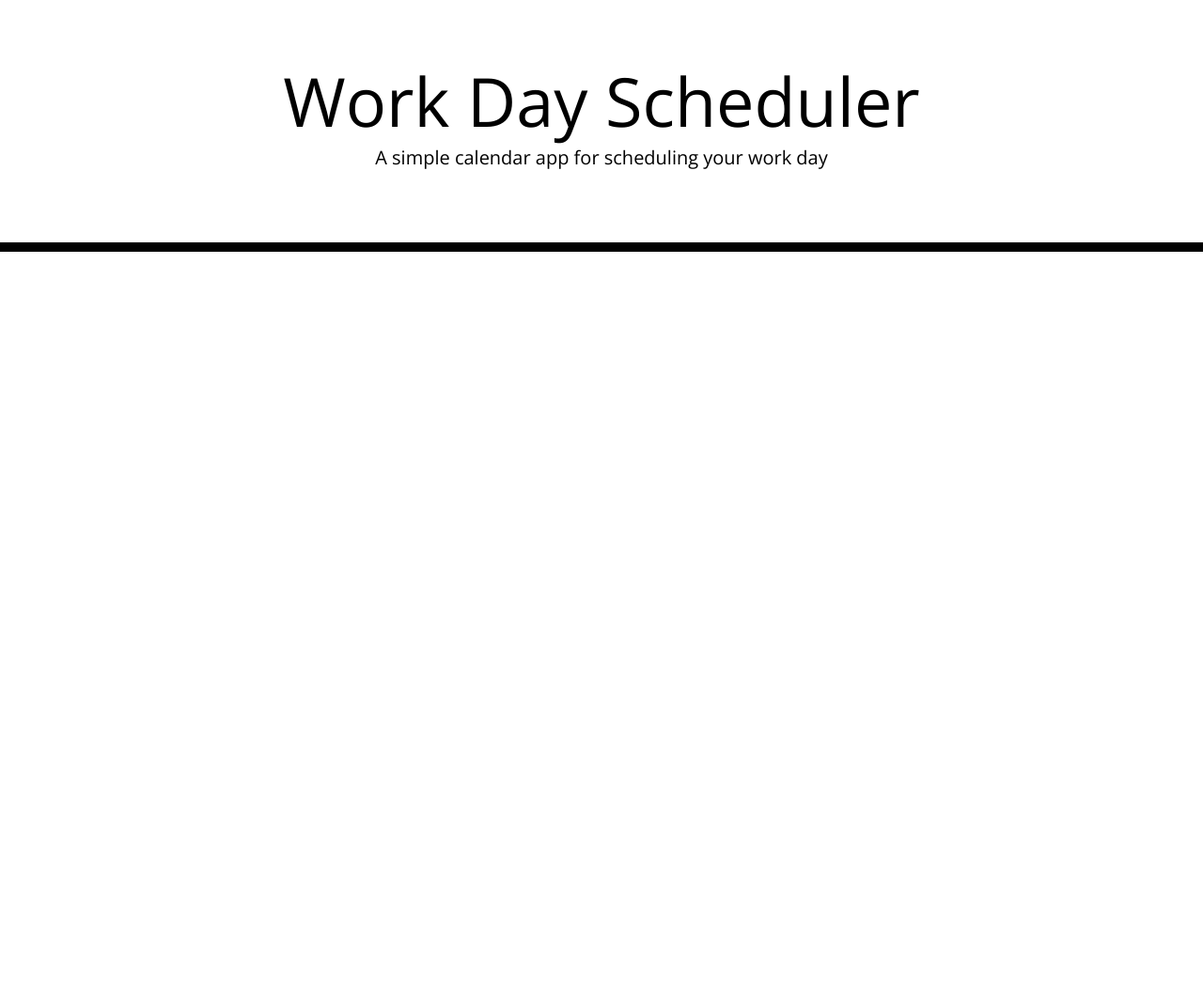
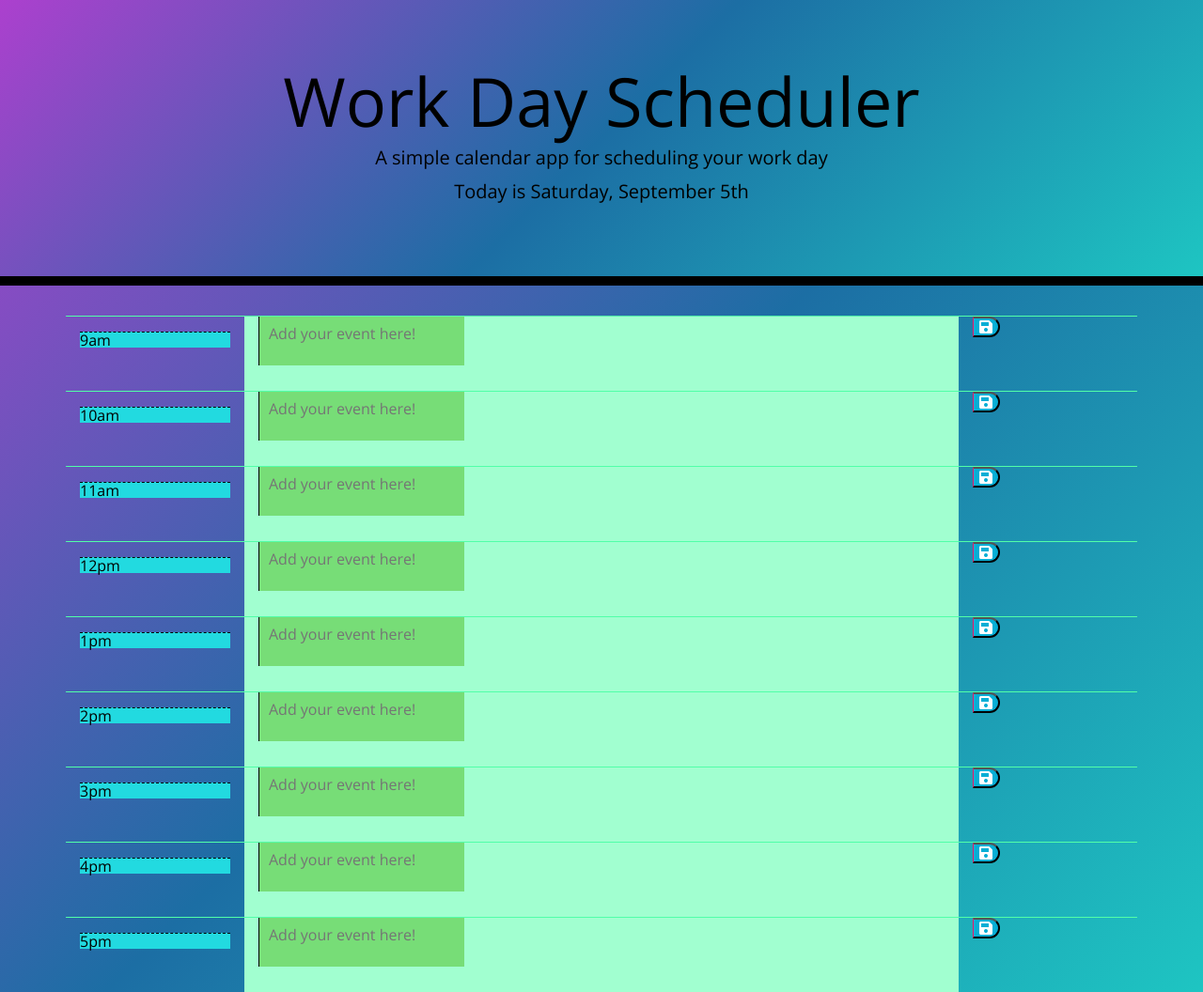
Before and after one commit to rebecca88oliver/Day-Planner, a plain HTML site: page index.html in a window 1280 px wide. Shown: the whole page at 94% size. Before the commit the page ends 800 px from the top, so only its background shows below. Drawn offline with nearby package versions, Linux system fonts and the light colour scheme.

Commit message:
Updating CSS and Read Me
CSS comments added and Read Me added.

```diff
--- a/index.html
+++ b/index.html
@@ -4,6 +4,13 @@
     <meta charset="UTF-8" />
     <meta name="viewport" content="width=device-width, initial-scale=1.0" />
     <meta http-equiv="X-UA-Compatible" content="ie=edge" />
+
+    <!-- Link to JQuery-->
+    <script
+    src="https://code.jquery.com/jquery-3.4.1.min.js"
+    integrity="sha256-CSXorXvZcTkaix6Yvo6HppcZGetbYMGWSFlBw8HfCJo="
+    crossorigin="anonymous"></script>
+
     <link
       rel="stylesheet"
       href="https://stackpath.bootstrapcdn.com/bootstrap/4.3.1/css/bootstrap.min.css"
@@ -34,5 +41,6 @@
 
     <script src="https://code.jquery.com/jquery-3.4.1.min.js"></script>
     <script src="https://cdnjs.cloudflare.com/ajax/libs/moment.js/2.24.0/moment.min.js"></script>
+    <script src="script.js"></script>
   </body>
 </html>
--- a/style.css
+++ b/style.css
@@ -2,6 +2,7 @@ body {
   font-family: 'Open Sans', sans-serif;
   font-size: 16px;
   line-height: 1;
+  background: -webkit-linear-gradient(-45deg, #AC40CE 0%, #1C6EA4 50%, #1EC5C2 100%);
 }
 
 textarea{
@@ -15,8 +16,7 @@ textarea{
 
 .jumbotron {
   text-align: center;
-  background-color: transparent;
-  color: black;
+  background: -webkit-linear-gradient(-45deg, #AC40CE 0%, #1C6EA4 50%, #1EC5C2 100%);  color: black;
   border-radius: 0;
   border-bottom: 10px solid black;
 }
@@ -33,39 +33,46 @@ textarea{
 .row {
   white-space: pre-wrap;
   height: 80px;
-  border-top: 1px solid white;;
+  border-top: 1px solid rgb(81, 255, 168);;
 }
 
+/* Displays the time on the left */
 .hour {
-  background-color: #ffffff;
+  background-color: #22dae0;
   color: #000000;
   border-top: 1px dashed #000000;
 }
 
+/* time already passed */
 .past {
-  background-color: #d3d3d3;
+  background-color: #a1ffd0;
   color: white;
 }
 
+/* Makes the current hour pink */
 .present {
-  background-color: #ff6961;
+  background-color: #fd2e73;
   color: white;
 }
 
+/* Makes the next hour green */
 .future {
   background-color: #77dd77;
   color: white;
 }
 
+
+/* Save Button */
 .saveBtn {
-  border-left: 1px solid black;
+  border-left: 1px solid rgb(241, 23, 107);
   border-top-right-radius: 15px;
   border-bottom-right-radius: 15px;
   background-color: #06AED5;
   color: white;
 }
 
+
 .saveBtn i:hover {
   font-size: 20px;
-  transition: all .3s ease-in-out;
+  transition: width 2s, height 2s, transform 2s;
 }
```
Also changed, not shown: 1 other file.
